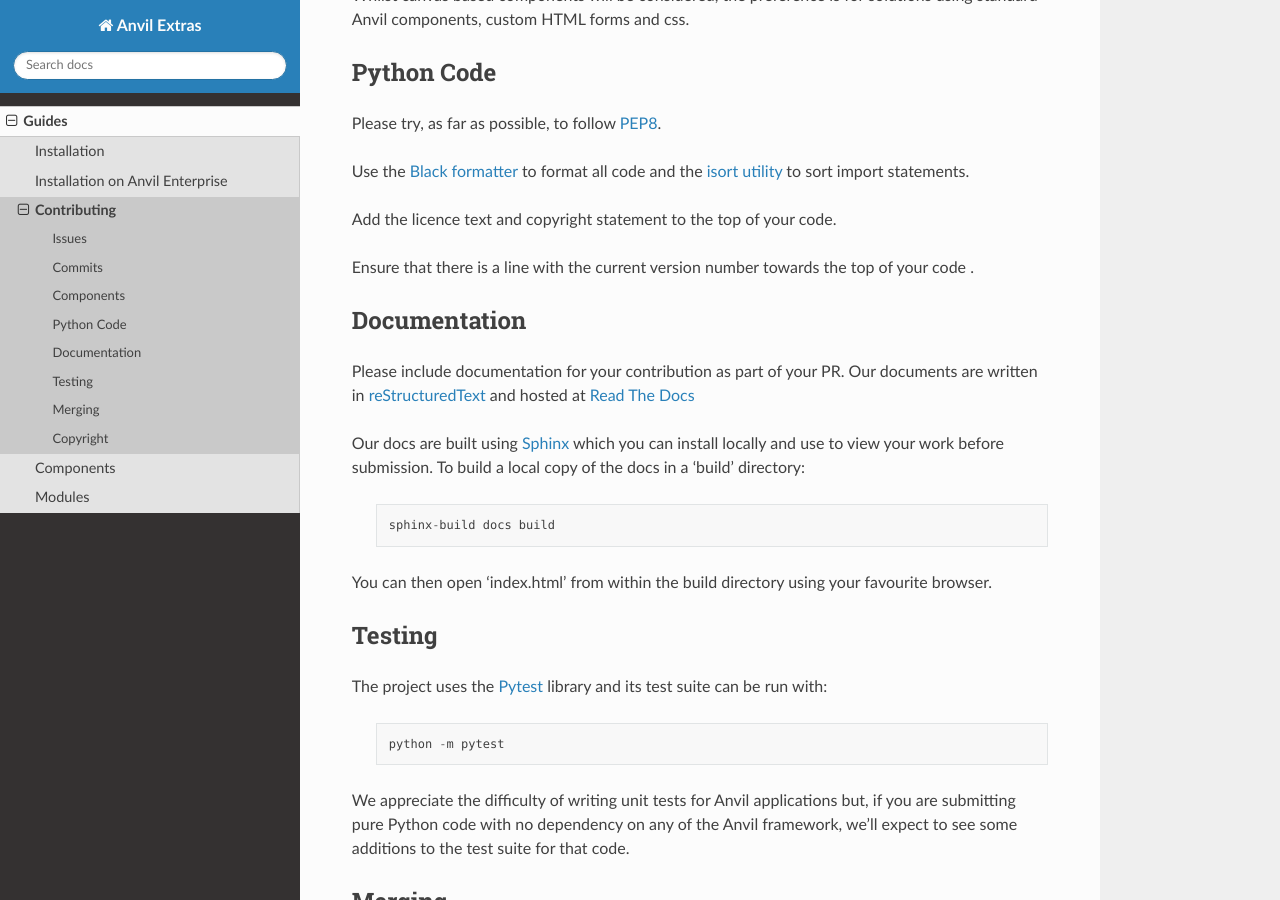
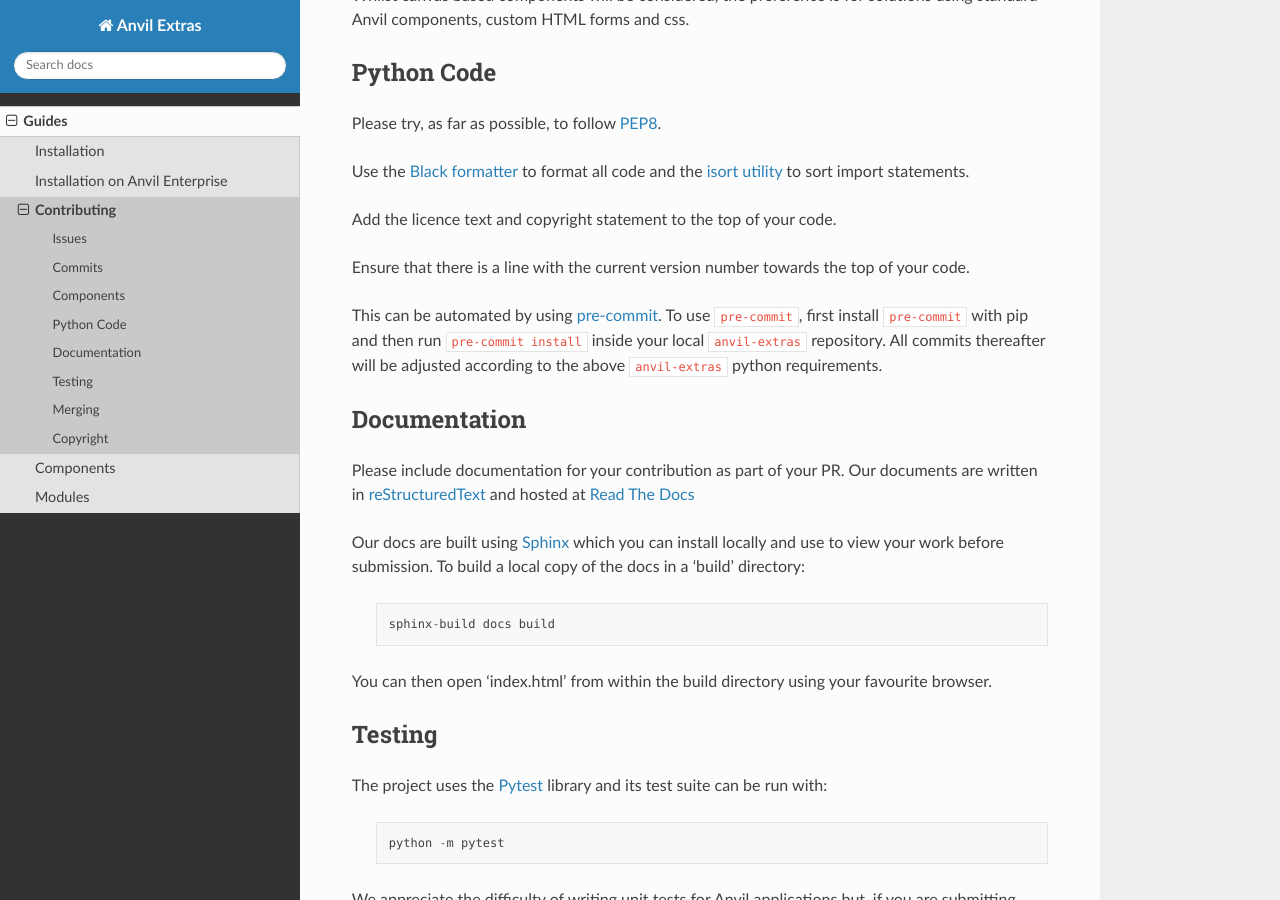
Before and after one commit to anvilistas/anvil-extras, a Sphinx documentation site: the page built from docs/guides/contributing.rst, in a window 1280 px wide and 900 px high, scrolled down 968 px. Built offline with Sphinx 7.4.7 and the Read the Docs theme 2.0.0, drawn with Linux system fonts in a browser that asks for light colours.

Commit message:
Add a reference to pre-commit to the contributing guide

```diff
--- a/docs/guides/contributing.rst
+++ b/docs/guides/contributing.rst
@@ -32,7 +32,12 @@ Use the `Black formatter <https://github.com/ambv/black>`_ to format all code an
 
 Add the licence text and copyright statement to the top of your code.
 
-Ensure that there is a line with the current version number towards the top of your code .
+Ensure that there is a line with the current version number towards the top of your code.
+
+This can be automated by using `pre-commit <https://pre-commit.com/>`_.
+To use ``pre-commit``, first install ``pre-commit`` with pip and then run ``pre-commit install`` inside your local ``anvil-extras`` repository.
+All commits thereafter will be adjusted according to the above ``anvil-extras`` python requirements.
+
 
 Documentation
 -------------
```
